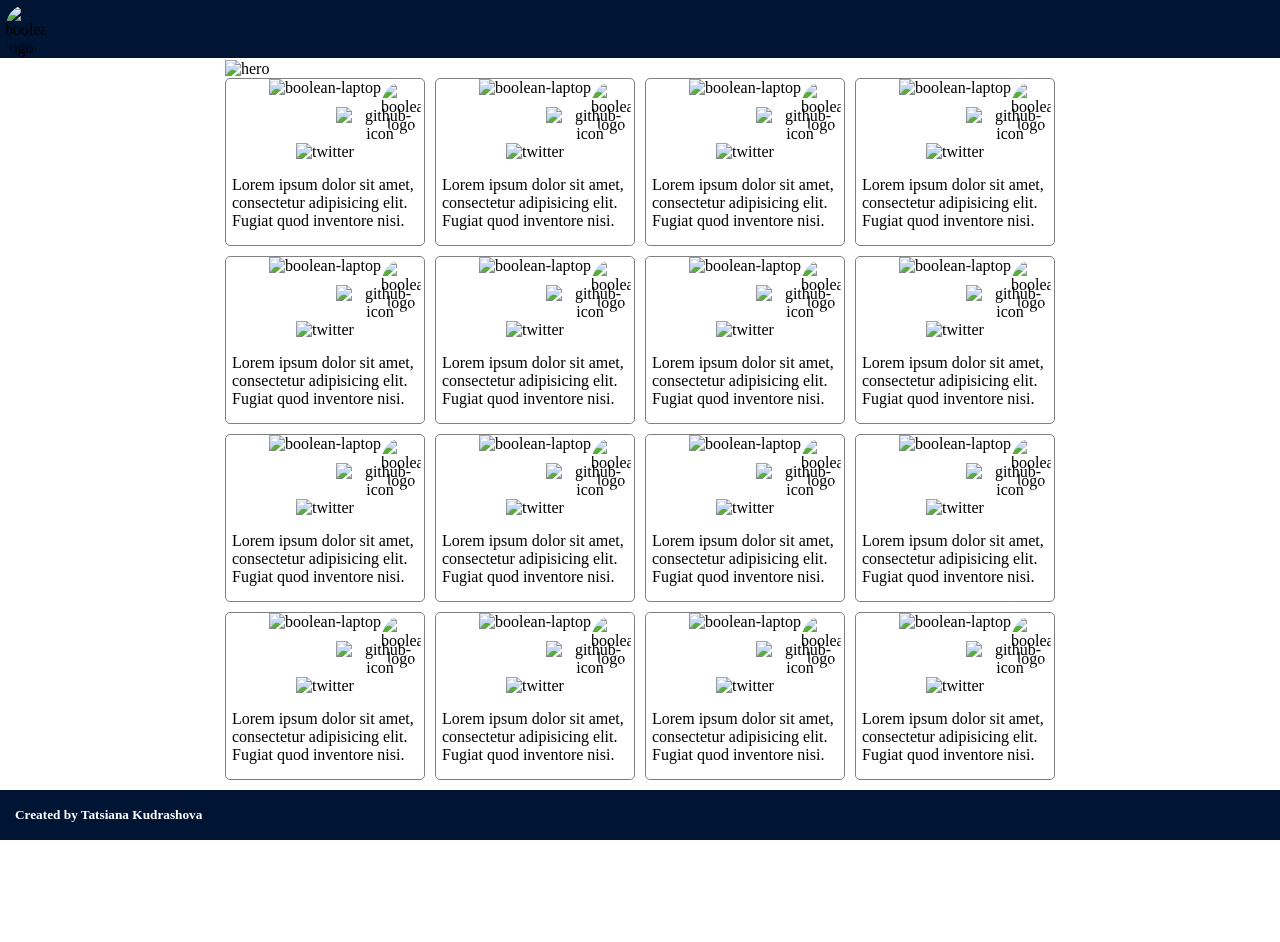
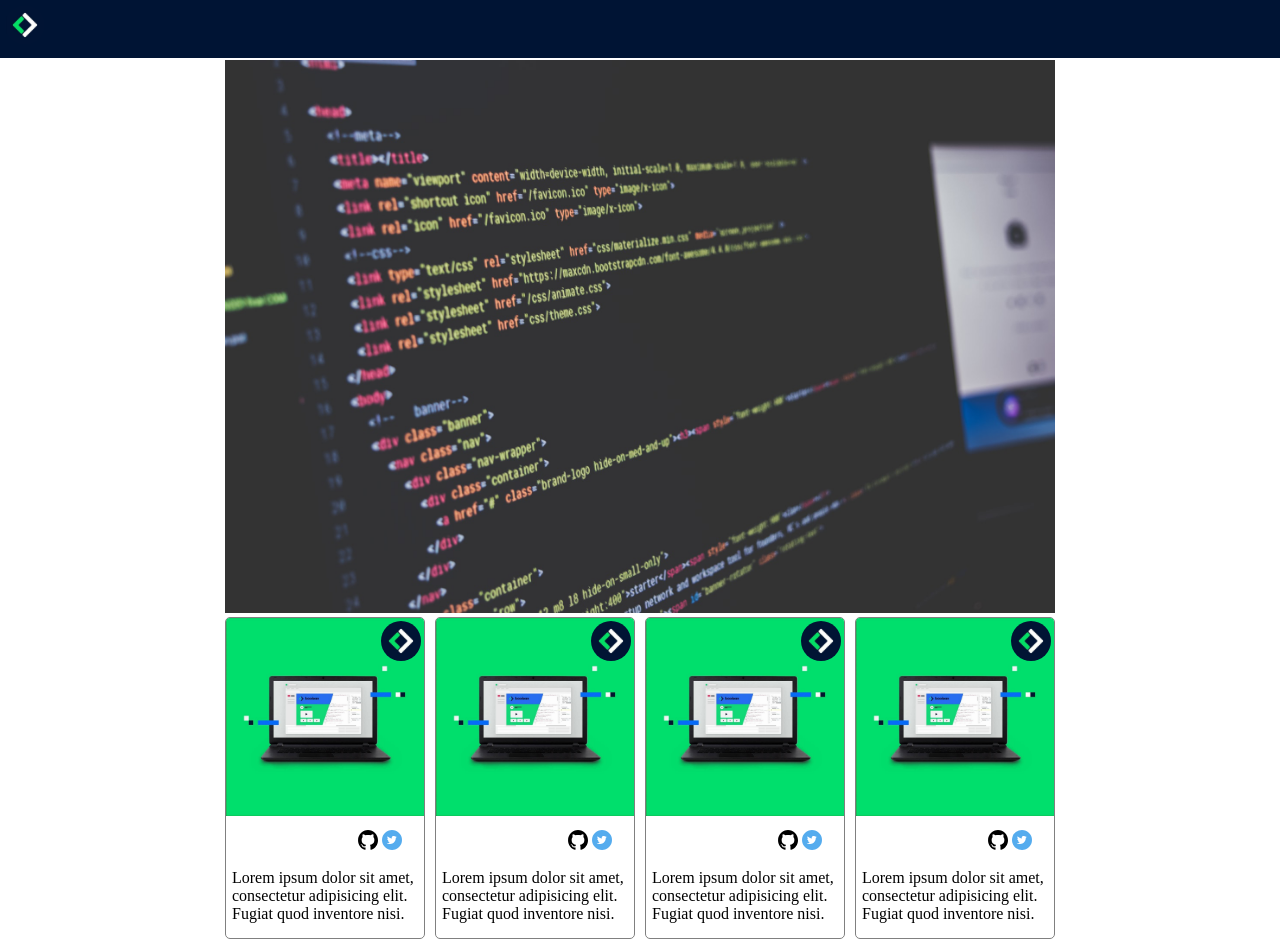
Before and after one commit to tati89/boolean-uk-html-boolean-image-grid, a website: page index.html in a window 1280 px wide. Shown: the top 942 px of the page. Before the commit the page ends 840 px from the top, so only its background shows below. Drawn offline with Linux system fonts and the light colour scheme; the site is published under a folder, as on GitHub Pages, so addresses that start at the root find nothing.

Commit message:
path changed

```diff
--- a/index.html
+++ b/index.html
@@ -11,173 +11,188 @@
     <div class="container">
 
         <section class="nav-bar">
-            <img class="logo-image-top" src="/assets/images/boolean.jpeg" alt="boolean-logo">
+            <img class="logo-image-top" src="assets/images/boolean.jpeg" alt="boolean-logo">
         </section>
 
         <section class="hero">
-            <img src="/assets/images/hero.jpg" alt="hero" width="100%">
+            <img src="assets/images/hero.jpg" alt="hero" width="100%">
         </section>
 
         <section class="cards">
             <section class="card-1">
-            <img class="logo-image" src="/assets/images/boolean.jpeg" alt="boolean-logo">
-            <img class="card-image" src="/assets/images/boolean-laptop.jpg"
+            <img class="logo-image" src="assets/images/boolean.jpeg" alt="boolean-logo">
+            <img class="card-image" src="assets/images/boolean-laptop.jpg"
             alt="boolean-laptop">
-            <img class="github-icon" src="/assets/icons/github.svg" alt="github-icon">
-            <img class="twitter-icon" src="/assets/icons/twitter.svg" alt="twitter">
+            <img class="github-icon" src="assets/icons/github.svg" alt="github-icon">
+            <img class="twitter-icon" src="assets/icons/twitter.svg" alt="twitter">
             <p>Lorem ipsum dolor sit amet, consectetur adipisicing elit. Fugiat quod inventore nisi.
             </p>
             </section>
 
             <section class="card-1">
-                <img class="logo-image" src="/assets/images/boolean.jpeg" alt="boolean-logo">
-                <img class="card-image" src="/assets/images/boolean-laptop.jpg"
+                <img class="logo-image" src="assets/images/boolean.jpeg" alt="boolean-logo">
+                <img class="card-image" src="assets/images/boolean-laptop.jpg"
                 alt="boolean-laptop">
-                <img class="github-icon" src="/assets/icons/github.svg" alt="github-icon">
-                <img class="twitter-icon" src="/assets/icons/twitter.svg" alt="twitter">
+                <img class="github-icon" src="assets/icons/github.svg" alt="github-icon">
+                <img class="twitter-icon" src="assets/icons/twitter.svg" alt="twitter">
                 <p>Lorem ipsum dolor sit amet, consectetur adipisicing elit. Fugiat quod inventore nisi.
                 </p>
             </section>
 
             <section class="card-1">
-                <img class="logo-image" src="/assets/images/boolean.jpeg" alt="boolean-logo">
-                <img class="card-image" src="/assets/images/boolean-laptop.jpg"
+                <img class="logo-image" src="assets/images/boolean.jpeg" alt="boolean-logo">
+                <img class="card-image" src="assets/images/boolean-laptop.jpg"
                 alt="boolean-laptop">
-                <img class="github-icon" src="/assets/icons/github.svg" alt="github-icon">
-                <img class="twitter-icon" src="/assets/icons/twitter.svg" alt="twitter">
+                <img class="github-icon" src="assets/icons/github.svg" alt="github-icon">
+                <img class="twitter-icon" src="assets/icons/twitter.svg" alt="twitter">
                 <p>Lorem ipsum dolor sit amet, consectetur adipisicing elit. Fugiat quod inventore nisi.
                 </p>
             </section>
 
             <section class="card-1">
-                <img class="logo-image" src="/assets/images/boolean.jpeg" alt="boolean-logo">
-                <img class="card-image" src="/assets/images/boolean-laptop.jpg"
+                <img class="logo-image" src="assets/images/boolean.jpeg" alt="boolean-logo">
+                <img class="card-image" src="assets/images/boolean-laptop.jpg"
                 alt="boolean-laptop">
-                <img class="github-icon" src="/assets/icons/github.svg" alt="github-icon">
-                <img class="twitter-icon" src="/assets/icons/twitter.svg" alt="twitter">
+                <img class="github-icon" src="assets/icons/github.svg" alt="github-icon">
+                <img class="twitter-icon" src="assets/icons/twitter.svg" alt="twitter">
                 <p>Lorem ipsum dolor sit amet, consectetur adipisicing elit. Fugiat quod inventore nisi.
                 </p>
             </section>
 
             <section class="card-1">
-                <img class="logo-image" src="/assets/images/boolean.jpeg" alt="boolean-logo">
-                <img class="card-image" src="/assets/images/boolean-laptop.jpg"
+                <img class="logo-image" src="assets/images/boolean.jpeg" alt="boolean-logo">
+                <img class="card-image" src="assets/images/boolean-laptop.jpg"
                 alt="boolean-laptop">
-                <img class="github-icon" src="/assets/icons/github.svg" alt="github-icon">
-                <img class="twitter-icon" src="/assets/icons/twitter.svg" alt="twitter">
+                <img class="github-icon" src="assets/icons/github.svg" alt="github-icon">
+                <img class="twitter-icon" src="assets/icons/twitter.svg" alt="twitter">
                 <p>Lorem ipsum dolor sit amet, consectetur adipisicing elit. Fugiat quod inventore nisi.
                 </p>
             </section>
 
             <section class="card-1">
-                <img class="logo-image" src="/assets/images/boolean.jpeg" alt="boolean-logo">
-                <img class="card-image" src="/assets/images/boolean-laptop.jpg"
+                <img class="logo-image" src="assets/images/boolean.jpeg" alt="boolean-logo">
+                <img class="card-image" src="assets/images/boolean-laptop.jpg"
                 alt="boolean-laptop">
-                <img class="github-icon" src="/assets/icons/github.svg" alt="github-icon">
-                <img class="twitter-icon" src="/assets/icons/twitter.svg" alt="twitter">
+                <img class="github-icon" src="assets/icons/github.svg" alt="github-icon">
+                <img class="twitter-icon" src="assets/icons/twitter.svg" alt="twitter">
                 <p>Lorem ipsum dolor sit amet, consectetur adipisicing elit. Fugiat quod inventore nisi.
                 </p>
             </section>
 
             <section class="card-1">
-                <img class="logo-image" src="/assets/images/boolean.jpeg" alt="boolean-logo">
-                <img class="card-image" src="/assets/images/boolean-laptop.jpg"
+                <img class="logo-image" src="assets/images/boolean.jpeg" alt="boolean-logo">
+                <img class="card-image" src="assets/images/boolean-laptop.jpg"
                 alt="boolean-laptop">
-                <img class="github-icon" src="/assets/icons/github.svg" alt="github-icon">
-                <img class="twitter-icon" src="/assets/icons/twitter.svg" alt="twitter">
+                <img class="github-icon" src="assets/icons/github.svg" alt="github-icon">
+                <img class="twitter-icon" src="assets/icons/twitter.svg" alt="twitter">
                 <p>Lorem ipsum dolor sit amet, consectetur adipisicing elit. Fugiat quod inventore nisi.
                 </p>
             </section>
 
             <section class="card-1">
-                <img class="logo-image" src="/assets/images/boolean.jpeg" alt="boolean-logo">
-                <img class="card-image" src="/assets/images/boolean-laptop.jpg"
+                <img class="logo-image" src="assets/images/boolean.jpeg" alt="boolean-logo">
+                <img class="card-image" src="assets/images/boolean-laptop.jpg"
                 alt="boolean-laptop">
-                <img class="github-icon" src="/assets/icons/github.svg" alt="github-icon">
-                <img class="twitter-icon" src="/assets/icons/twitter.svg" alt="twitter">
+                <img class="github-icon" src="assets/icons/github.svg" alt="github-icon">
+                <img class="twitter-icon" src="assets/icons/twitter.svg" alt="twitter">
                 <p>Lorem ipsum dolor sit amet, consectetur adipisicing elit. Fugiat quod inventore nisi.
                 </p>
             </section>
 
             <section class="card-1">
-                <img class="logo-image" src="/assets/images/boolean.jpeg" alt="boolean-logo">
-                <img class="card-image" src="/assets/images/boolean-laptop.jpg"
+                <img class="logo-image" src="assets/images/boolean.jpeg" alt="boolean-logo">
+                <img class="card-image" src="assets/images/boolean-laptop.jpg"
                 alt="boolean-laptop">
-                <img class="github-icon" src="/assets/icons/github.svg" alt="github-icon">
-                <img class="twitter-icon" src="/assets/icons/twitter.svg" alt="twitter">
+                <img class="github-icon" src="assets/icons/github.svg" alt="github-icon">
+                <img class="twitter-icon" src="assets/icons/twitter.svg" alt="twitter">
                 <p>Lorem ipsum dolor sit amet, consectetur adipisicing elit. Fugiat quod inventore nisi.
                 </p>
             </section>
 
             <section class="card-1">
-                <img class="logo-image" src="/assets/images/boolean.jpeg" alt="boolean-logo">
-                <img class="card-image" src="/assets/images/boolean-laptop.jpg"
+                <img class="logo-image" src="assets/images/boolean.jpeg" alt="boolean-logo">
+                <img class="card-image" src="assets/images/boolean-laptop.jpg"
                 alt="boolean-laptop">
-                <img class="github-icon" src="/assets/icons/github.svg" alt="github-icon">
-                <img class="twitter-icon" src="/assets/icons/twitter.svg" alt="twitter">
+                <img class="github-icon" src="assets/icons/github.svg" alt="github-icon">
+                <img class="twitter-icon" src="assets/icons/twitter.svg" alt="twitter">
                 <p>Lorem ipsum dolor sit amet, consectetur adipisicing elit. Fugiat quod inventore nisi.
                 </p>
             </section>
 
             <section class="card-1">
-                <img class="logo-image" src="/assets/images/boolean.jpeg" alt="boolean-logo">
-                <img class="card-image" src="/assets/images/boolean-laptop.jpg"
+                <img class="logo-image" src="assets/images/boolean.jpeg" alt="boolean-logo">
+                <img class="card-image" src="assets/images/boolean-laptop.jpg"
                 alt="boolean-laptop">
-                <img class="github-icon" src="/assets/icons/github.svg" alt="github-icon">
-                <img class="twitter-icon" src="/assets/icons/twitter.svg" alt="twitter">
+                <img class="github-icon" src="assets/icons/github.svg" alt="github-icon">
+                <img class="twitter-icon" src="assets/icons/twitter.svg" alt="twitter">
                 <p>Lorem ipsum dolor sit amet, consectetur adipisicing elit. Fugiat quod inventore nisi.
                 </p>
             </section>
 
             <section class="card-1">
-                <img class="logo-image" src="/assets/images/boolean.jpeg" alt="boolean-logo">
-                <img class="card-image" src="/assets/images/boolean-laptop.jpg"
+                <img class="logo-image" src="assets/images/boolean.jpeg" alt="boolean-logo">
+                <img class="card-image" src="assets/images/boolean-laptop.jpg"
                 alt="boolean-laptop">
-                <img class="github-icon" src="/assets/icons/github.svg" alt="github-icon">
-                <img class="twitter-icon" src="/assets/icons/twitter.svg" alt="twitter">
+                <img class="github-icon" src="assets/icons/github.svg" alt="github-icon">
+                <img class="twitter-icon" src="assets/icons/twitter.svg" alt="twitter">
                 <p>Lorem ipsum dolor sit amet, consectetur adipisicing elit. Fugiat quod inventore nisi.
                 </p>
             </section>
 
             <section class="card-1">
-                <img class="logo-image" src="/assets/images/boolean.jpeg" alt="boolean-logo">
-                <img class="card-image" src="/assets/images/boolean-laptop.jpg"
+                <img class="logo-image" src="assets/images/boolean.jpeg" alt="boolean-logo">
+                <img class="card-image" src="assets/images/boolean-laptop.jpg"
                 alt="boolean-laptop">
-                <img class="github-icon" src="/assets/icons/github.svg" alt="github-icon">
-                <img class="twitter-icon" src="/assets/icons/twitter.svg" alt="twitter">
+                <img class="github-icon" src="assets/icons/github.svg" alt="github-icon">
+                <img class="twitter-icon" src="assets/icons/twitter.svg" alt="twitter">
                 <p>Lorem ipsum dolor sit amet, consectetur adipisicing elit. Fugiat quod inventore nisi.
                 </p>
             </section>
 
             <section class="card-1">
-                <img class="logo-image" src="/assets/images/boolean.jpeg" alt="boolean-logo">
-                <img class="card-image" src="/assets/images/boolean-laptop.jpg"
+                <img class="logo-image" src="assets/images/boolean.jpeg" alt="boolean-logo">
+                <img class="card-image" src="assets/images/boolean-laptop.jpg"
                 alt="boolean-laptop">
-                <img class="github-icon" src="/assets/icons/github.svg" alt="github-icon">
-                <img class="twitter-icon" src="/assets/icons/twitter.svg" alt="twitter">
+                <img class="github-icon" src="assets/icons/github.svg" alt="github-icon">
+                <img class="twitter-icon" src="assets/icons/twitter.svg" alt="twitter">
                 <p>Lorem ipsum dolor sit amet, consectetur adipisicing elit. Fugiat quod inventore nisi.
                 </p>
             </section>
 
             <section class="card-1">
-                <img class="logo-image" src="/assets/images/boolean.jpeg" alt="boolean-logo">
-                <img class="card-image" src="/assets/images/boolean-laptop.jpg"
+                <img class="logo-image" src="assets/images/boolean.jpeg" alt="boolean-logo">
+                <img class="card-image" src="assets/images/boolean-laptop.jpg"
                 alt="boolean-laptop">
-                <img class="github-icon" src="/assets/icons/github.svg" alt="github-icon">
-                <img class="twitter-icon" src="/assets/icons/twitter.svg" alt="twitter">
+                <img class="github-icon" src="assets/icons/github.svg" alt="github-icon">
+                <img class="twitter-icon" src="assets/icons/twitter.svg" alt="twitter">
                 <p>Lorem ipsum dolor sit amet, consectetur adipisicing elit. Fugiat quod inventore nisi.
                 </p>
             </section>
 
             <section class="card-1">
-                <img class="logo-image" src="/assets/images/boolean.jpeg" alt="boolean-logo">
-                <img class="card-image" src="/assets/images/boolean-laptop.jpg"
+                <img class="logo-image" src="assets/images/boolean.jpeg" alt="boolean-logo">
+                <img class="card-image" src="assets/images/boolean-laptop.jpg"
                 alt="boolean-laptop">
-                <img class="github-icon" src="/assets/icons/github.svg" alt="github-icon">
-                <img class="twitter-icon" src="/assets/icons/twitter.svg" alt="twitter">
+                <img class="github-icon" src="assets/icons/github.svg" alt="github-icon">
+                <img class="twitter-icon" src="assets/icons/twitter.svg" alt="twitter">
                 <p>Lorem ipsum dolor sit amet, consectetur adipisicing elit. Fugiat quod inventore nisi.
                 </p>
             </section>
+
+
+
+
+
+
+
+
+
+
+
+
+
+
+
         </section>
         <footer>
             <h5>Created by Tatsiana Kudrashova </h5>
```
Lines whose indentation alone changed are shown as unchanged.
